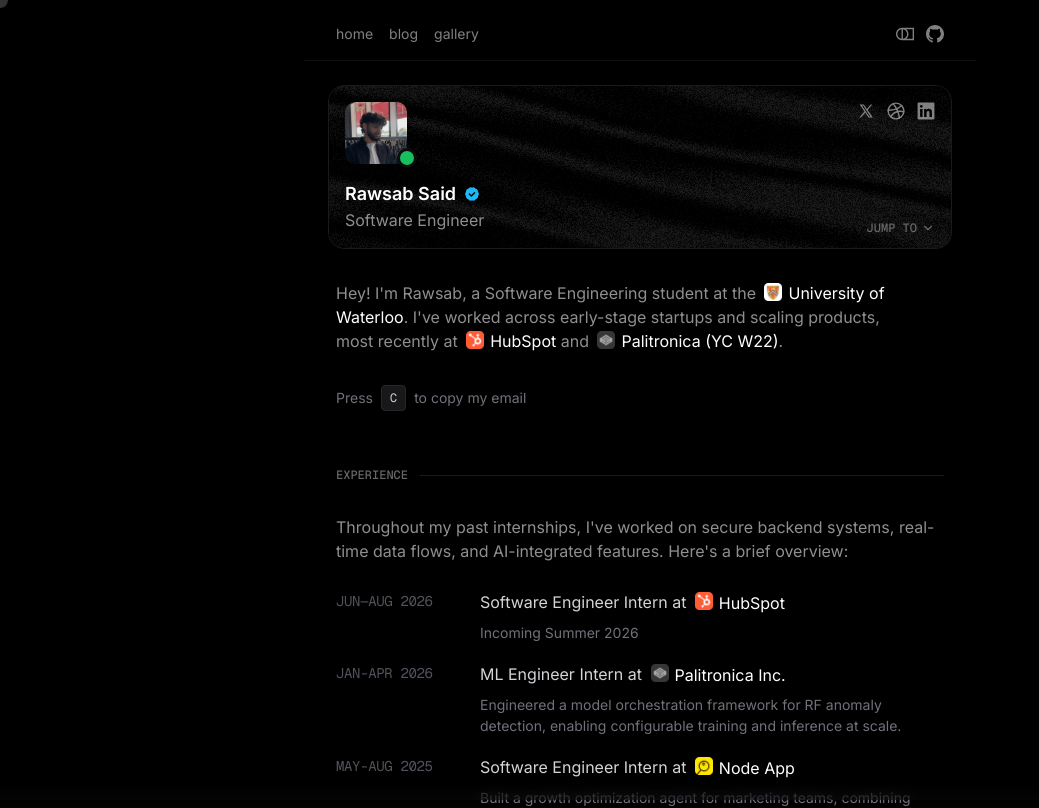
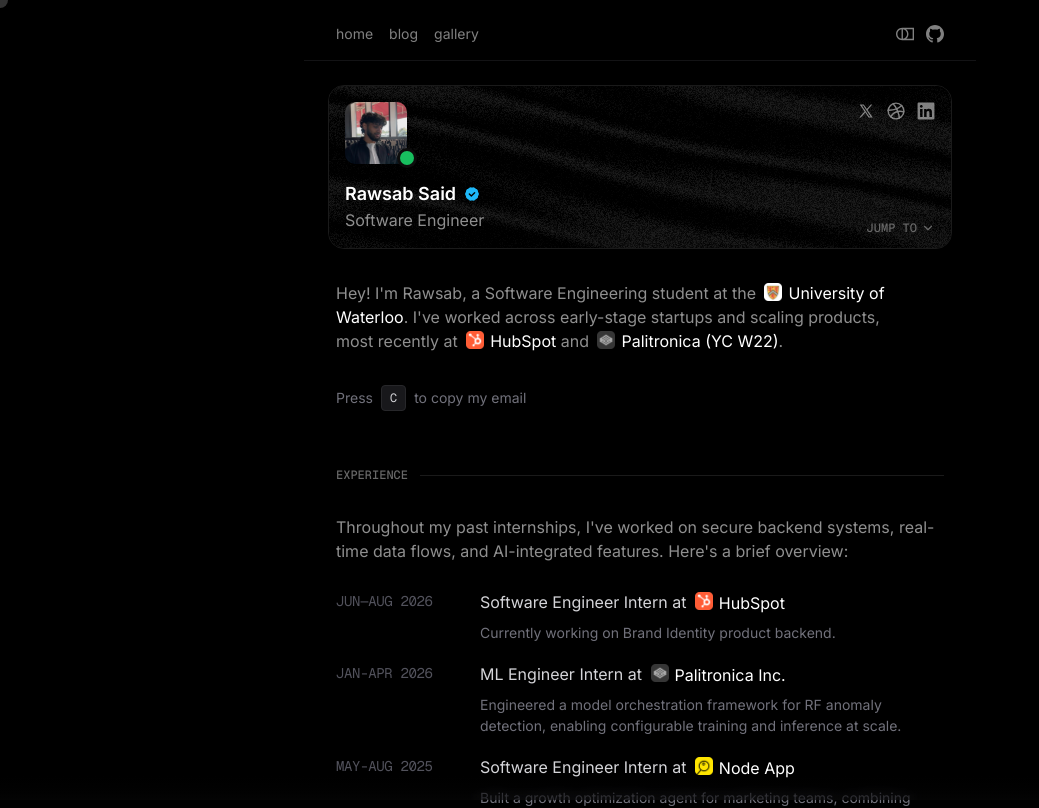
Before and after one commit to rawsab/portfolio, a Next.js app: page / in a window 1280 px wide. Shown: the top 808 px of the page, without its empty margins (0-1039 px from the left). Built offline with nearby package versions, Linux system fonts and the light colour scheme.

Commit message:
update site

```diff
--- a/data/experience.ts
+++ b/data/experience.ts
@@ -17,9 +17,9 @@
     icon: "/icons/hubspot_icon.png",
     iconAlt: "HubSpot",
     description:
-      "Incoming Summer 2026",
+      "Currently working on Brand Identity product backend.",
     link: "https://www.hubspot.com/",
-    technologies: ["Java", "DropWizard", "Apache Kafka", "AWS SQS", "MySQL"],
+    technologies: ["Java", "DropWizard", "Apache Kafka", "AWS SQS", "MySQL", "AI Agents"],
   },
   {
     period: "JAN-APR 2026",
```
